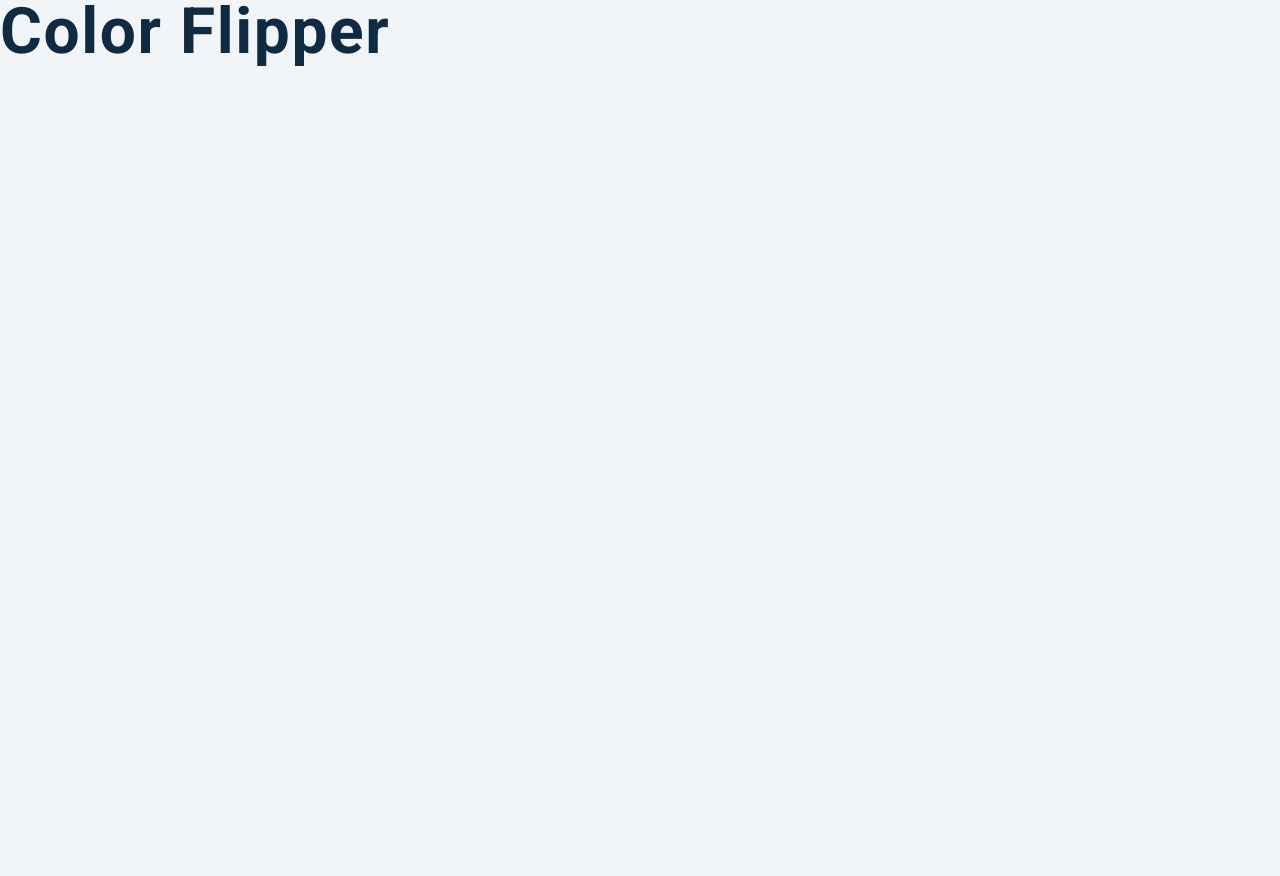
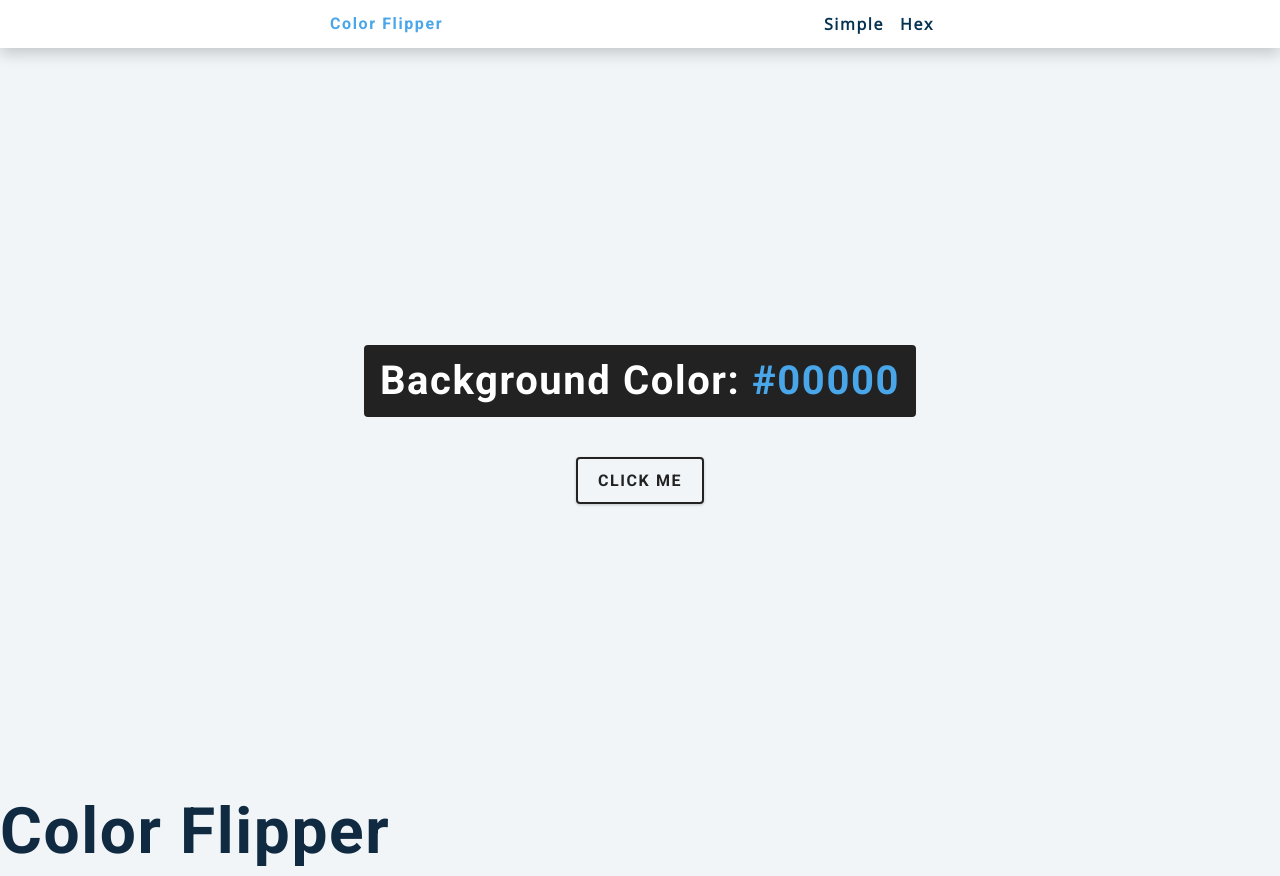
Before and after one commit to sakshamgurbhele/Mini-Script, a plain HTML site: page Color-Flipper/setup/index.html in a window 1280 px wide. Before the commit the page ends 800 px from the top, so only its background shows below. Drawn offline with nearby package versions, Linux system fonts and the light colour scheme.

Commit message:
Structure for Simple setup

```diff
--- a/Color-Flipper/setup/index.html
+++ b/Color-Flipper/setup/index.html
@@ -9,6 +9,21 @@
     <link rel="stylesheet" href="styles.css" />
   </head>
   <body>
+    <nav>
+      <div class="nav-center">
+        <h4>color flipper</h4>
+        <ul class="nav-links">
+          <li><a href="index.html">simple</a></li>
+          <li><a href="hex.html">hex</a></li>
+        </ul>
+      </div>
+    </nav>
+    <main>
+      <div class="container">
+        <h2>background color: <span class="color">#00000</span></h2>
+        <button class="btn btn-hero" id="btn">click me</button>
+      </div>
+    </main>
     <h1>color flipper</h1>
     <!-- javascript -->
     <script src="app.js"></script>
```
